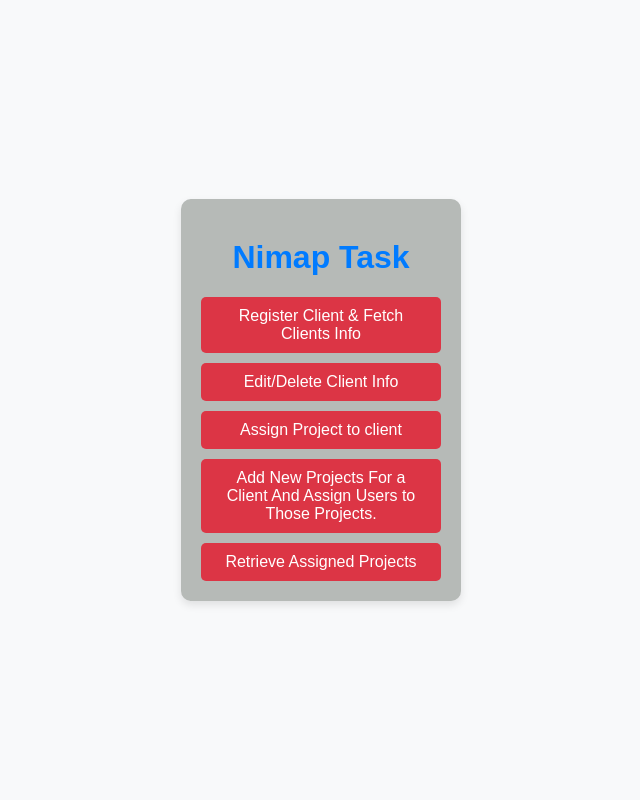
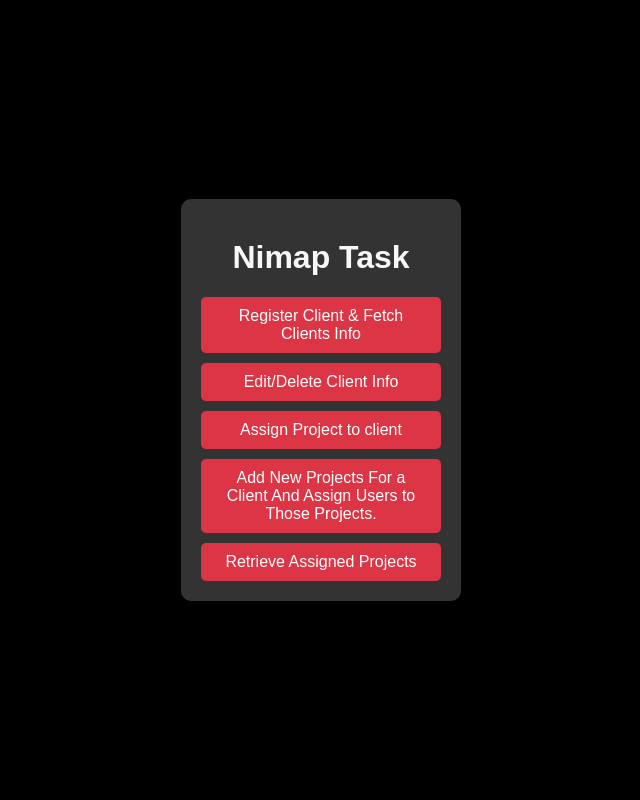
Before and after one commit to rushipatil8530/Nimap-API, a Django app: page / in a window 1280 px wide. Shown: the whole page, without its empty margins (319-959 px from the left). Run offline with Django 5.2, Linux system fonts and the light colour scheme.

Commit message:
Update home.html

```diff
--- a/Nimap/Nimapproject/templates/home.html
+++ b/Nimap/Nimapproject/templates/home.html
@@ -5,9 +5,11 @@
     <meta name="viewport" content="width=device-width, initial-scale=1.0">
     <title>Nimap_Task Page</title>
     <style>
+        /* General Styles */
         body {
             font-family: Arial, sans-serif;
-            background-color: #f8f9fa; /* Background color of the body */
+            background-color: #000000; /* Black background color */
+            color: #ffffff; /* White text color */
             margin: 0;
             padding: 0;
             box-sizing: border-box;
@@ -17,42 +19,45 @@
             height: 100vh;
         }
 
+        /* Heading Styles */
         h1 {
             text-align: center;
-            color: #007bff; /* Color of the heading */
+            color: #f7f7f7;
             margin-top: 20px;
         }
 
+        /* Card Styles */
         .card {
             width: 240px;
             padding: 20px;
             border-radius: 10px;
             box-shadow: 0 4px 8px rgba(0, 0, 0, 0.1);
-            background-color: #b6bab7;
+            background-color: #333333; /* Dark grey background color */
             text-align: center;
         }
 
-        button {
+        /* Button Styles */
+        .btn {
             display: block;
             width: 100%;
             padding: 10px 20px;
             border: none;
             border-radius: 5px;
-            background-color: #dc3545; /* Red button background color */
+            background-color: #dc3545;
             color: white;
             font-size: 16px;
             text-align: center;
             cursor: pointer;
             transition: background-color 0.3s;
-            margin-bottom: 10px; /* Add margin between buttons */
+            margin-bottom: 10px;
         }
 
-        button:last-child {
-            margin-bottom: 0; /* Remove margin from the last button */
+        .btn:last-child {
+            margin-bottom: 0;
         }
 
-        button:hover {
-            background-color: #c82333; /* Darker red on hover */
+        .btn:hover {
+            background-color: #c82333;
         }
     </style>
 </head>
@@ -60,16 +65,16 @@
     <div class="card">
         <h1>Nimap Task</h1>
         <!-- Button to register a new client -->
-        <button onclick="window.location.href='/clients/'">Register Client & Fetch Clients Info</button>
+        <button class="btn" onclick="window.location.href='/clients/'">Register Client & Fetch Clients Info</button>
         <!-- Button to fetch clients' information -->
-        <button onclick="window.location.href='/clients/'">Edit/Delete Client Info</button>
+        <button class="btn" onclick="window.location.href='/clients/'">Edit/Delete Client Info</button>
         <!-- Button to edit/delete client information -->
-        <button onclick="window.location.href='/clients/1/'">Assign Project to client</button> <!-- Replace "1" with the appropriate client ID -->
+        <button class="btn" onclick="window.location.href='/clients/1/'">Assign Project to client</button> <!-- Replace "1" with the appropriate client ID -->
         <!-- Button to add new projects for a client and assign users to those projects -->
-        <button onclick="window.location.href='/clients/1/projects/'">Add New Projects For a Client And Assign Users to Those Projects.
+        <button class="btn" onclick="window.location.href='/clients/1/projects/'">Add New Projects For a Client And Assign Users to Those Projects.
         </button> <!-- Replace "1" with the appropriate client ID -->
         <!-- Button to retrieve assigned projects to logged-in users -->
-        <button onclick="window.location.href='/projects/'">Retrieve Assigned Projects</button>
+        <button class="btn" onclick="window.location.href='/projects/'">Retrieve Assigned Projects</button>
     </div>
 </body>
 </html>
```
